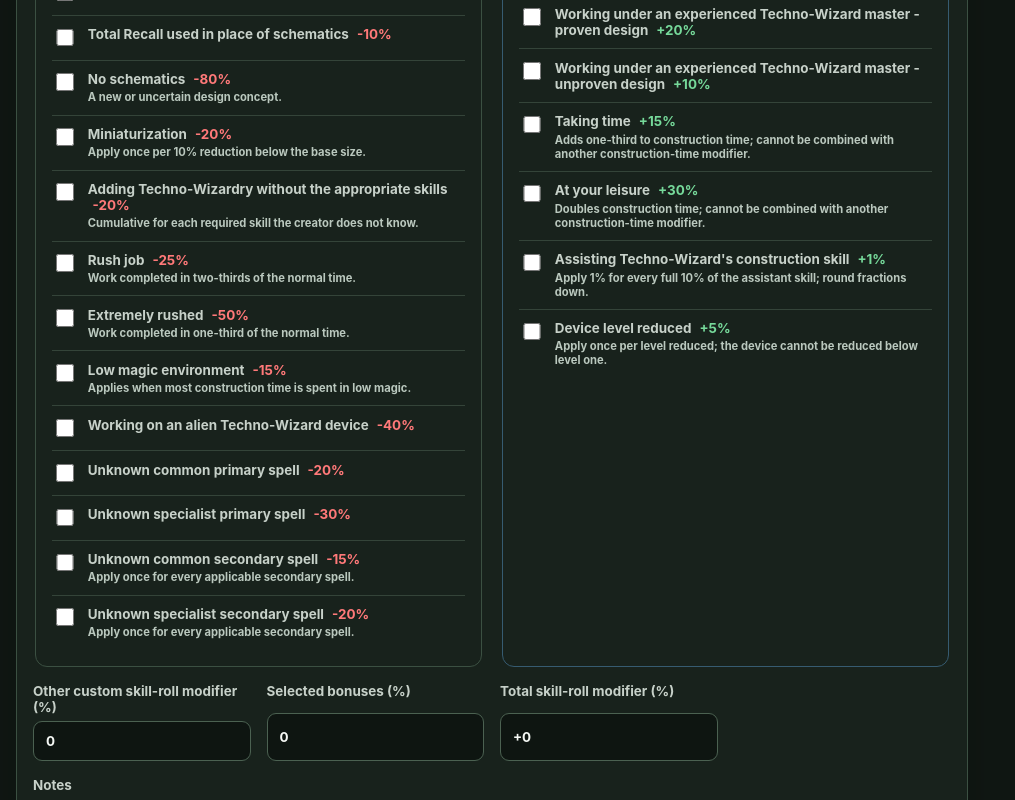
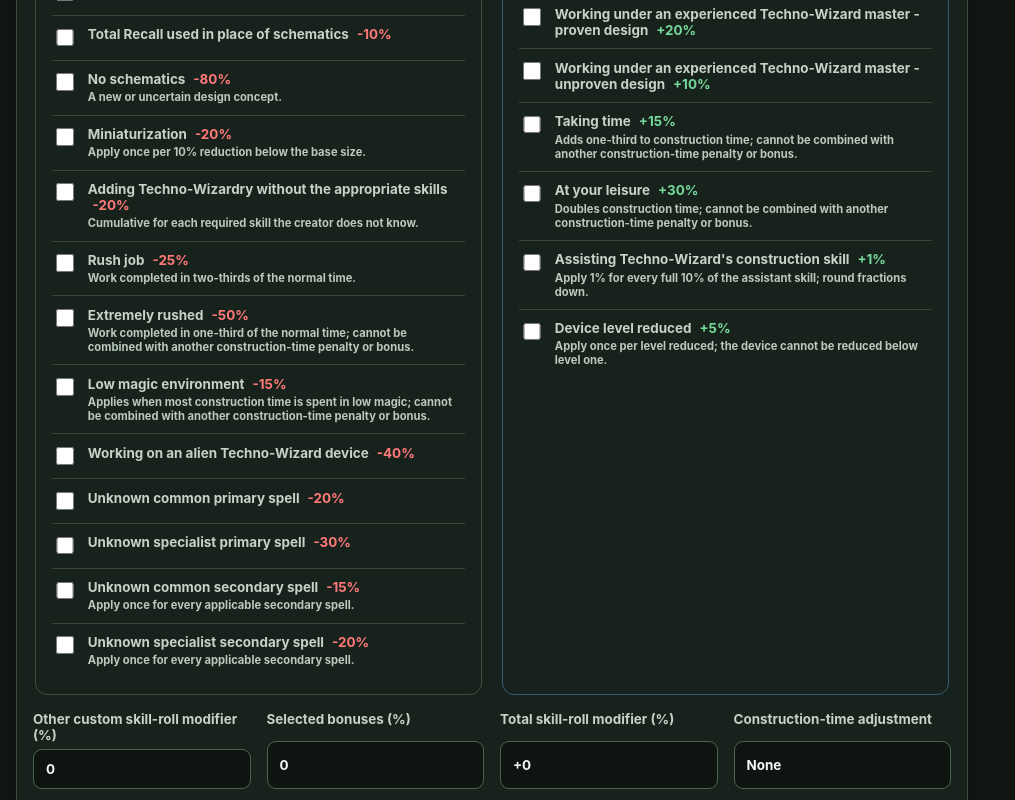
Before and after one commit to healbot42/Rifts-Tool-Suite, a Vue app: page / in a window 1280 px wide. Shown: the part 1240-2040 px from the top of the page, without its empty margins (0-1015 px from the left). Built offline with nearby package versions, Linux system fonts and the light colour scheme.

Commit message:
fixed construction modifier time values

```diff
--- a/src/App.vue
+++ b/src/App.vue
@@ -13,6 +13,7 @@ import {
   calculateChainActivation,
   calculateChainBasePpe,
   calculateConstructionCredits,
+  calculateConstructionHours,
   calculateModePpe,
   calculateNetSkillRollModifier,
   calculateRequiredGemCost,
@@ -167,6 +168,14 @@ for (const chain of state.chains) {
   }
 }
 
+// Older saved devices may contain multiple time adjustments from before the
+// book's mutual-exclusion rule was enforced. Keep the first selected one.
+const savedTimeAdjustment = [
+  ...(state.constructionModifiers || []).map(selection => CONSTRUCTION_MODIFIER_BY_ID.get(selection.id)),
+  ...(state.constructionBonuses || []).map(selection => CONSTRUCTION_BONUS_BY_ID.get(selection.id)),
+].find(entry => entry?.timeExclusive)
+if (savedTimeAdjustment) removeOtherTimeAdjustments(savedTimeAdjustment.id)
+
 function requiredGemCost(chain, primaryGemCarats = chain.primaryGemCarats) {
   return calculateRequiredGemCost(chain, gemForSpell, primaryGemCarats)
 }
@@ -285,9 +294,20 @@ const selectedConstructionBonusMap = computed(() => new Map((state.constructionB
 function selectedConstructionModifier(id) {
   return selectedConstructionModifierMap.value.get(id)
 }
+function removeOtherTimeAdjustments(selectedId) {
+  state.constructionModifiers = (state.constructionModifiers || []).filter(selection => {
+    const entry = CONSTRUCTION_MODIFIER_BY_ID.get(selection.id)
+    return selection.id === selectedId || !entry?.timeExclusive
+  })
+  state.constructionBonuses = (state.constructionBonuses || []).filter(selection => {
+    const entry = CONSTRUCTION_BONUS_BY_ID.get(selection.id)
+    return selection.id === selectedId || !entry?.timeExclusive
+  })
+}
 function toggleConstructionModifier(modifier, checked) {
   state.constructionModifiers ||= []
   if (checked) {
+    if (modifier.timeExclusive) removeOtherTimeAdjustments(modifier.id)
     if (!selectedConstructionModifier(modifier.id)) state.constructionModifiers.push({ id: modifier.id, quantity: 1 })
   } else {
     state.constructionModifiers = state.constructionModifiers.filter(selection => selection.id !== modifier.id)
@@ -303,6 +323,7 @@ function selectedConstructionBonus(id) {
 function toggleConstructionBonus(bonus, checked) {
   state.constructionBonuses ||= []
   if (checked) {
+    if (bonus.timeExclusive) removeOtherTimeAdjustments(bonus.id)
     if (!selectedConstructionBonus(bonus.id)) state.constructionBonuses.push({ id: bonus.id, quantity: 1 })
   } else {
     state.constructionBonuses = state.constructionBonuses.filter(selection => selection.id !== bonus.id)
@@ -312,18 +333,19 @@ function setConstructionBonusQuantity(id, value) {
   const selection = selectedConstructionBonus(id)
   if (selection) selection.quantity = Math.max(1, Math.floor(Number(value) || 1))
 }
-const constructionHours = computed(() => {
-  let hours
-  if (state.existingTechnology) {
-    hours = modifiedPpeConstruction.value * clampNumber(state.deviceLevel, 1)
-    if (state.creatorHasMechanicalSkill) hours /= 2
-  } else {
-    hours = modifiedPpeConstruction.value / 10 * clampNumber(state.deviceLevel, 1)
+const activeTimeAdjustment = computed(() => {
+  for (const selection of state.constructionModifiers || []) {
+    const entry = CONSTRUCTION_MODIFIER_BY_ID.get(selection.id)
+    if (entry?.timeExclusive) return entry
   }
-  if (state.singleUse) hours /= 2
-  hours *= 1 - Math.min(35, clampNumber(state.assistantTimeReduction)) / 100
-  return hours
+  for (const selection of state.constructionBonuses || []) {
+    const entry = CONSTRUCTION_BONUS_BY_ID.get(selection.id)
+    if (entry?.timeExclusive) return entry
+  }
+  return null
 })
+const constructionTimeMultiplier = computed(() => activeTimeAdjustment.value?.timeMultiplier ?? 1)
+const constructionHours = computed(() => calculateConstructionHours(state, modifiedPpeConstruction.value, constructionTimeMultiplier.value))
 const totalActivation = computed(() => chainResults.value.reduce((sum, row) => sum + row.activation, 0))
 const hasLeyLineOnlyFunctions = computed(() => state.chains.some(chain => chain.mode === 'ley-only'))
 const allFunctionsRequireLeyLine = computed(() => !state.singleUse && state.chains.length > 0 && state.chains.every(chain => chain.mode === 'ley-only'))
@@ -397,6 +419,8 @@ async function exportPdf() {
         selectedConstructionModifierPercent: selectedConstructionModifierPercent.value,
         selectedConstructionBonusPercent: selectedConstructionBonusPercent.value,
         totalSkillRollModifier: totalSkillRollModifier.value,
+        constructionTimeAdjustment: activeTimeAdjustment.value?.label || 'None',
+        constructionTimeMultiplier: constructionTimeMultiplier.value,
       },
       chains: chainResults.value.map(({ ppeConstruction, activation, gemCost }) => ({ ppeConstruction, activation, gemCost })),
     })
@@ -577,6 +601,7 @@ async function exportPdf() {
       <label>Other custom skill-roll modifier (%)<input v-model.number="state.constructionModifierPercent" type="number" step="1" /></label>
       <label>Selected bonuses (%)<input :value="credits(selectedConstructionBonusPercent)" readonly /></label>
       <label>Total skill-roll modifier (%)<input :value="`${totalSkillRollModifier >= 0 ? '+' : ''}${credits(totalSkillRollModifier)}`" readonly /></label>
+      <label>Construction-time adjustment<input :value="activeTimeAdjustment ? `${activeTimeAdjustment.label} (x${credits(constructionTimeMultiplier)})` : 'None'" readonly /></label>
       <label class="wide">Notes<textarea v-model="state.notes" rows="3" /></label>
     </section>
 
--- a/src/constructionModifiers.js
+++ b/src/constructionModifiers.js
@@ -7,9 +7,9 @@ export const RIFTS_CONSTRUCTION_MODIFIERS = Object.freeze([
   { id: 'no-schematics', label: 'No schematics', percent: 80, note: 'A new or uncertain design concept.' },
   { id: 'miniaturization', label: 'Miniaturization', percent: 20, repeatable: true, unitLabel: '10% reductions', note: 'Apply once per 10% reduction below the base size.' },
   { id: 'missing-appropriate-skills', label: 'Adding Techno-Wizardry without the appropriate skills', percent: 20, repeatable: true, unitLabel: 'missing skills', note: 'Cumulative for each required skill the creator does not know.' },
-  { id: 'rush-job', label: 'Rush job', percent: 25, note: 'Work completed in two-thirds of the normal time.' },
-  { id: 'extremely-rushed', label: 'Extremely rushed', percent: 50, note: 'Work completed in one-third of the normal time.' },
-  { id: 'low-magic-environment', label: 'Low magic environment', percent: 15, note: 'Applies when most construction time is spent in low magic.' },
+  { id: 'rush-job', label: 'Rush job', percent: 25, timeMultiplier: 2 / 3, timeExclusive: true, note: 'Work completed in two-thirds of the normal time.' },
+  { id: 'extremely-rushed', label: 'Extremely rushed', percent: 50, timeMultiplier: 1 / 3, timeExclusive: true, note: 'Work completed in one-third of the normal time; cannot be combined with another construction-time penalty or bonus.' },
+  { id: 'low-magic-environment', label: 'Low magic environment', percent: 15, timeMultiplier: 1, timeExclusive: true, note: 'Applies when most construction time is spent in low magic; cannot be combined with another construction-time penalty or bonus.' },
   { id: 'alien-tw-device', label: 'Working on an alien Techno-Wizard device', percent: 40 },
   { id: 'unknown-common-primary', label: 'Unknown common primary spell', percent: 20 },
   { id: 'unknown-specialist-primary', label: 'Unknown specialist primary spell', percent: 30 },
@@ -26,8 +26,8 @@ export const RIFTS_CONSTRUCTION_BONUSES = Object.freeze([
   { id: 'working-prototype', label: 'Working prototype model', percent: 5 },
   { id: 'master-proven-design', label: 'Working under an experienced Techno-Wizard master - proven design', percent: 20 },
   { id: 'master-unproven-design', label: 'Working under an experienced Techno-Wizard master - unproven design', percent: 10 },
-  { id: 'taking-time', label: 'Taking time', percent: 15, note: 'Adds one-third to construction time; cannot be combined with another construction-time modifier.' },
-  { id: 'at-your-leisure', label: 'At your leisure', percent: 30, note: 'Doubles construction time; cannot be combined with another construction-time modifier.' },
+  { id: 'taking-time', label: 'Taking time', percent: 15, timeMultiplier: 4 / 3, timeExclusive: true, note: 'Adds one-third to construction time; cannot be combined with another construction-time penalty or bonus.' },
+  { id: 'at-your-leisure', label: 'At your leisure', percent: 30, timeMultiplier: 2, timeExclusive: true, note: 'Doubles construction time; cannot be combined with another construction-time penalty or bonus.' },
   { id: 'assistant-skill', label: "Assisting Techno-Wizard's construction skill", percent: 1, repeatable: true, unitLabel: '10% skill increments', note: 'Apply 1% for every full 10% of the assistant skill; round fractions down.' },
   { id: 'device-level-reduced', label: 'Device level reduced', percent: 5, repeatable: true, unitLabel: 'levels', note: 'Apply once per level reduced; the device cannot be reduced below level one.' },
 ])
--- a/src/pdfReport.js
+++ b/src/pdfReport.js
@@ -103,10 +103,13 @@ export function buildDevicePdf(report, JsPdf, descriptionStore) {
   row('Book bonuses subtotal', `+${number(report.calculations.selectedConstructionBonusPercent)}%`)
   row('Other custom skill modifier', `${report.state.constructionModifierPercent >= 0 ? '+' : ''}${number(report.state.constructionModifierPercent)}%`)
   row('Net construction skill modifier', `${report.calculations.totalSkillRollModifier >= 0 ? '+' : ''}${number(report.calculations.totalSkillRollModifier)}%`)
-  note('Construction bonuses and penalties modify the Techno-Wizardry Construction skill roll only. They do not change P.P.E., activation, gem, time, or credit calculations.')
+  note('The listed percentages modify the Techno-Wizardry Construction skill roll, not P.P.E. or credit cost. Options with a separate construction-time rule also apply the time adjustment shown below.')
   row('Final construction P.P.E.', number(report.calculations.modifiedPpeConstruction))
   row('Credit calculation', `${number(report.calculations.modifiedPpeConstruction)} x 10 x level ${number(report.state.deviceLevel)} + ${number(report.summary.gemsCredits)} gems + ${number(report.state.formCost)} form`)
   row('Technology construction', report.state.existingTechnology ? `Existing technology${report.state.creatorHasMechanicalSkill ? '; Mechanical skill halves base time' : ''}` : 'Built as a new device')
+  row('Book construction-time adjustment', report.calculations.constructionTimeAdjustment === 'None'
+    ? 'None'
+    : `${report.calculations.constructionTimeAdjustment} (x${number(report.calculations.constructionTimeMultiplier)})`)
   row('Assistant reduction', `${number(report.state.assistantTimeReduction)}% (maximum applied: 35%)`)
   note('Intermediate calculations retain full precision. Final summary values are rounded up to the next whole number.')
 
```
Also changed, not shown: src/lib/calculations.js, 6 other files (tests, documents, lock files or other folders).
